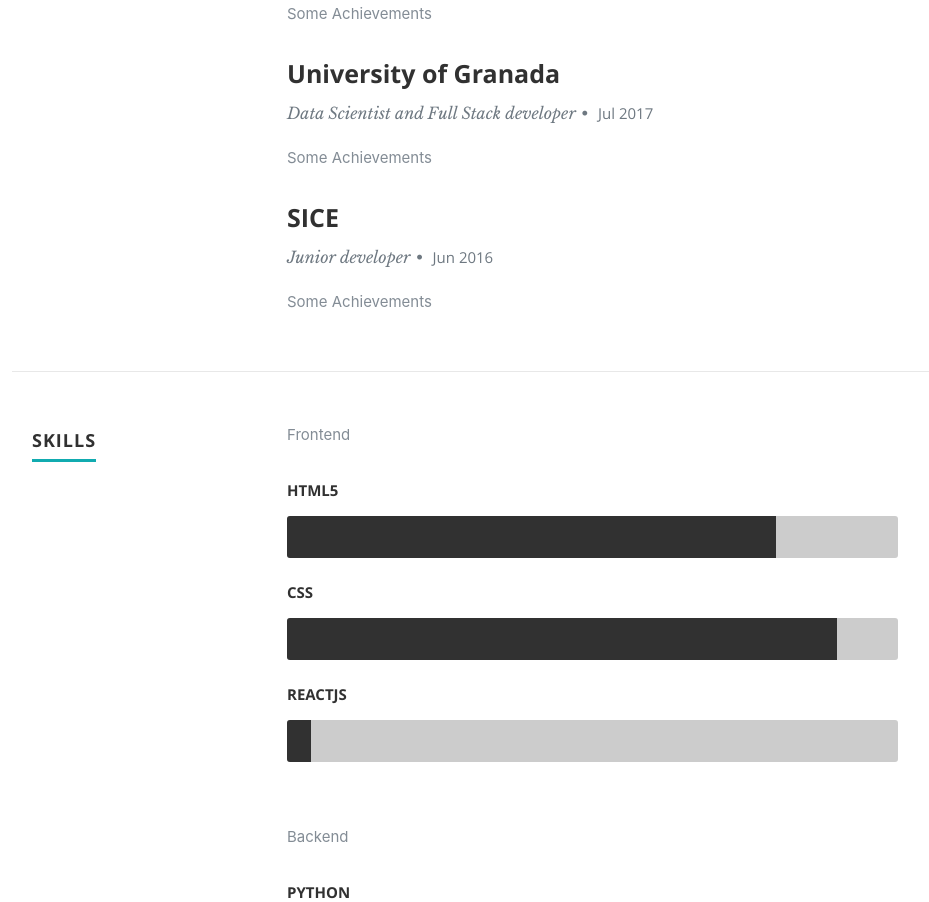
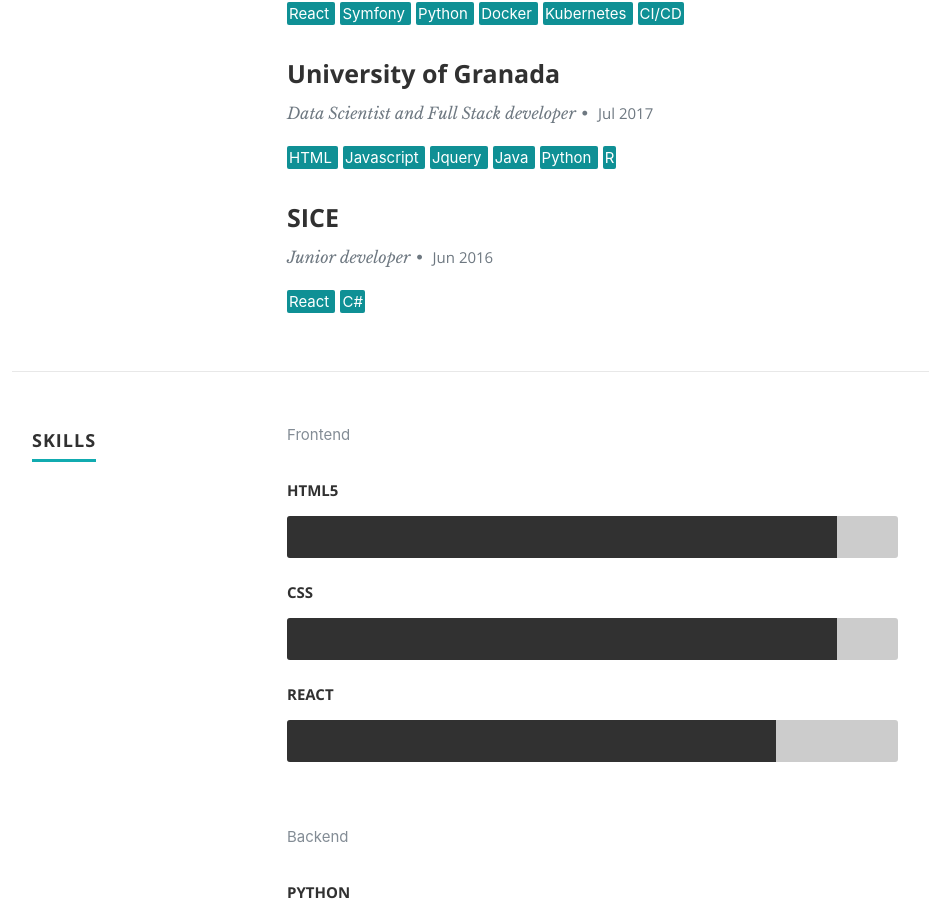
Before and after one commit to mpayancabrera/poker, a React app: page / in a window 1280 px wide. Shown: the part 2272-3174 px from the top of the page, without its empty margins (118-1047 px from the left). Built offline with nearby package versions, Linux system fonts and the light colour scheme.

Commit message:
New skill styles

```diff
--- a/public/css/layout.css
+++ b/public/css/layout.css
@@ -319,6 +319,18 @@
   margin-top: 6px;
 }
 
+.work-skills {
+  margin-bottom: 30px;
+}
+
+.label-skill {
+  background-color: #0f9095;
+  border-radius: 2px;
+  padding: 2px;
+  margin-right: 5px;
+  color: #fff;
+}
+
 /*----------------------------------------------*/
 /*	Skill Bars
 /*----------------------------------------------*/
@@ -362,59 +374,58 @@
   border-radius: 3px 0 0 3px;
 }
 
-.photoshop {
-  width: 60%;
-  -moz-animation: photoshop 2s ease;
-  -webkit-animation: photoshop 2s ease;
+.react {
+  width: 80%;
+  -moz-animation: react 2.5s ease;
+  -webkit-animation: react 2.5s ease;
 }
-.illustrator {
-  width: 55%;
-  -moz-animation: illustrator 2s ease;
-  -webkit-animation: illustrator 2s ease;
-}
-.wordpress {
-  width: 50%;
-  -moz-animation: wordpress 2s ease;
-  -webkit-animation: wordpress 2s ease;
+.html5 {
+  width: 90%;
+  -moz-animation: html5 2.5s ease;
+  -webkit-animation: html5 2.5s ease;
 }
 .css {
   width: 90%;
-  -moz-animation: css 2s ease;
-  -webkit-animation: css 2s ease;
-}
-.html5 {
-  width: 80%;
-  -moz-animation: html5 2s ease;
-  -webkit-animation: html5 2s ease;
-}
-.jquery {
-  width: 50%;
-  -moz-animation: jquery 2s ease;
-  -webkit-animation: jquery 2s ease;
+  -moz-animation: css 2.5s ease;
+  -webkit-animation: css 2.5s ease;
 }
 
-@-moz-keyframes photoshop {
+.python {
+  width: 80%;
+  -moz-animation: python 2.5s ease;
+  -webkit-animation: python 2.5s ease;
+}
+.php {
+  width: 70%;
+  -moz-animation: php 2.5s ease;
+  -webkit-animation: php 2.5s ease;
+}
+
+.docker {
+  width: 70%;
+  -moz-animation: docker 2.5s ease;
+  -webkit-animation: docker 2.5s ease;
+}
+.kubernetes {
+  width: 70%;
+  -moz-animation: kubernetes 2.5s ease;
+  -webkit-animation: kubernetes 2.5s ease;
+}
+
+@-moz-keyframes react {
   0% {
     width: 0px;
   }
   100% {
-    width: 60%;
+    width: 80%;
   }
 }
-@-moz-keyframes illustrator {
+@-moz-keyframes html5 {
   0% {
     width: 0px;
   }
   100% {
-    width: 55%;
-  }
-}
-@-moz-keyframes wordpress {
-  0% {
-    width: 0px;
-  }
-  100% {
-    width: 50%;
+    width: 90%;
   }
 }
 @-moz-keyframes css {
@@ -425,7 +436,7 @@
     width: 90%;
   }
 }
-@-moz-keyframes html5 {
+@-moz-keyframes python {
   0% {
     width: 0px;
   }
@@ -433,37 +444,46 @@
     width: 80%;
   }
 }
-@-moz-keyframes jquery {
+@-moz-keyframes php {
   0% {
     width: 0px;
   }
   100% {
-    width: 50%;
+    width: 70%;
   }
 }
-
-@-webkit-keyframes photoshop {
+@-moz-keyframes docker {
   0% {
     width: 0px;
   }
   100% {
-    width: 60%;
+    width: 70%;
   }
 }
-@-webkit-keyframes illustrator {
+
+@-moz-keyframes kubernetes {
   0% {
     width: 0px;
   }
   100% {
-    width: 55%;
+    width: 70%;
   }
 }
-@-webkit-keyframes wordpress {
+
+@-webkit-keyframes react {
   0% {
     width: 0px;
   }
   100% {
-    width: 50%;
+    width: 80%;
+  }
+}
+@-webkit-keyframes html5 {
+  0% {
+    width: 0px;
+  }
+  100% {
+    width: 90%;
   }
 }
 @-webkit-keyframes css {
@@ -474,7 +494,7 @@
     width: 90%;
   }
 }
-@-webkit-keyframes html5 {
+@-webkit-keyframes python {
   0% {
     width: 0px;
   }
@@ -482,12 +502,29 @@
     width: 80%;
   }
 }
-@-webkit-keyframes jquery {
+@-webkit-keyframes php {
   0% {
     width: 0px;
   }
   100% {
-    width: 50%;
+    width: 70%;
+  }
+}
+@-webkit-keyframes docker {
+  0% {
+    width: 0px;
+  }
+  100% {
+    width: 70%;
+  }
+}
+
+@-webkit-keyframes kubernetes {
+  0% {
+    width: 0px;
+  }
+  100% {
+    width: 70%;
   }
 }
 
--- a/src/components/Resume.tsx
+++ b/src/components/Resume.tsx
@@ -54,7 +54,12 @@
                         {item.MonthOfLeaving} {item.YearOfLeaving}
                       </em>
                     </p>
-                    <p>{item.Achievements}</p>
+                    <div className="work-skills">
+                      {item.Achievements &&
+                        item.Achievements.map((achievement: string) => (
+                          <span className="label-skill"> {achievement} </span>
+                        ))}
+                    </div>
                   </div>
                 </div>
               );
--- a/src/config/resumeData.ts
+++ b/src/config/resumeData.ts
@@ -45,21 +45,28 @@
       specialization: "Senior Full Stack developer",
       MonthOfLeaving: "Mar",
       YearOfLeaving: "2019",
-      Achievements: "Some Achievements"
+      Achievements: [
+        "React",
+        "Symfony",
+        "Python",
+        "Docker",
+        "Kubernetes",
+        "CI/CD"
+      ]
     },
     {
       CompanyName: "University of Granada",
       specialization: "Data Scientist and Full Stack developer",
       MonthOfLeaving: "Jul",
       YearOfLeaving: "2017",
-      Achievements: "Some Achievements"
+      Achievements: ["HTML", "Javascript", "Jquery", "Java", "Python", "R"]
     },
     {
       CompanyName: "SICE",
       specialization: "Junior developer",
       MonthOfLeaving: "Jun",
       YearOfLeaving: "2016",
-      Achievements: "Some Achievements"
+      Achievements: ["React", "C#"]
     }
   ],
   skillsSections: [
@@ -73,7 +80,7 @@
           skillname: "CSS"
         },
         {
-          skillname: "Reactjs"
+          skillname: "React"
         }
       ]
     },
@@ -104,20 +111,23 @@
     {
       name: "Holidays and Control time module (Laravel, Javascript).",
       description: "Bilky Documents portal",
-      purpose: "Control and manage your employees vacations and absences easily and the daily signing of your employees automatically and safe.",
-      imgurl: "../images/portfolio/bilky2.jpg",
+      purpose:
+        "This module inside of Bilky software allows control and manage your employees vacations and absences easily and the daily signing automatically and safe.",
+      imgurl: "../images/portfolio/bilky2.jpg"
     },
     {
-      name: "Neural networks applied to the ticket sales of Alhambra monument (Matlab, Tensorflow).",
+      name:
+        "Neural networks applied to the ticket sales of Alhambra monument (Matlab, Tensorflow).",
       description: "Research paper",
-      purpose: "The aim of this work was to find a forecasting technique with the best adjusts to the demand of visitors to the Alhambra, which is greater every year, and since it is a monument with an annual capacity limit, the flow of visitors forecasting is a crucial issue to organize the capacity in subsequent years.",
-      imgurl: "../images/portfolio/alhambra.jpg",
+      purpose:
+        "The aim of this work was to find a forecasting technique with the best adjusts to the demand of visitors to the Alhambra, which is greater every year. Since it's a monument with an annual capacity limit, the flow of visitors forecasting is a crucial issue to organize the capacity in subsequent years.",
+      imgurl: "../images/portfolio/alhambra.jpg"
     },
     {
-      name: "Inmobiliaria 3.0 (Django).",
+      name: "Inmobiliaria 3.0 (Django Framework).",
       description: "Real state website",
-      purpose: "Update the current website.",
-      imgurl: "../images/portfolio/inmo30.jpg",
+      purpose: "A project to update the current website of the company.",
+      imgurl: "../images/portfolio/inmo30.jpg"
     }
   ],
   testimonials: [
--- a/webpack.dev.ts
+++ b/webpack.dev.ts
@@ -27,7 +27,9 @@
       }
     ]
   },
-  plugins: [htmlPlugin, new CopyWebPackPlugin([
+  plugins: [
+    htmlPlugin,
+    new CopyWebPackPlugin([
       {
         from: "./public/css",
         to: "css"
@@ -39,8 +41,17 @@
       {
         from: "./public/images",
         to: "images"
+      },
+      {
+        from: "./public/favicon.ico",
+        to: ""
+      },
+      {
+        from: "./public/manifest.json",
+        to: ""
       }
-  ])]
+    ])
+  ]
 };
 
 export default config;
```
Lines whose indentation alone changed are shown as unchanged.
